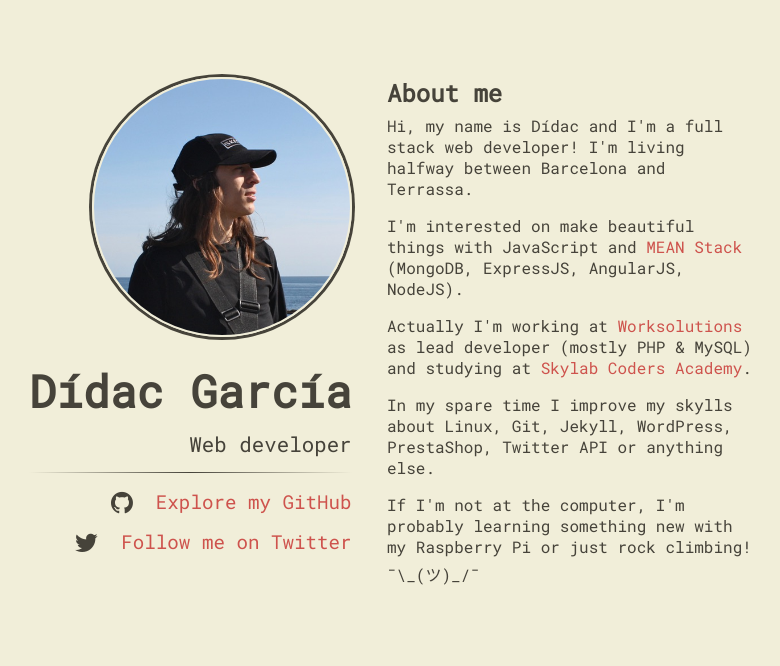
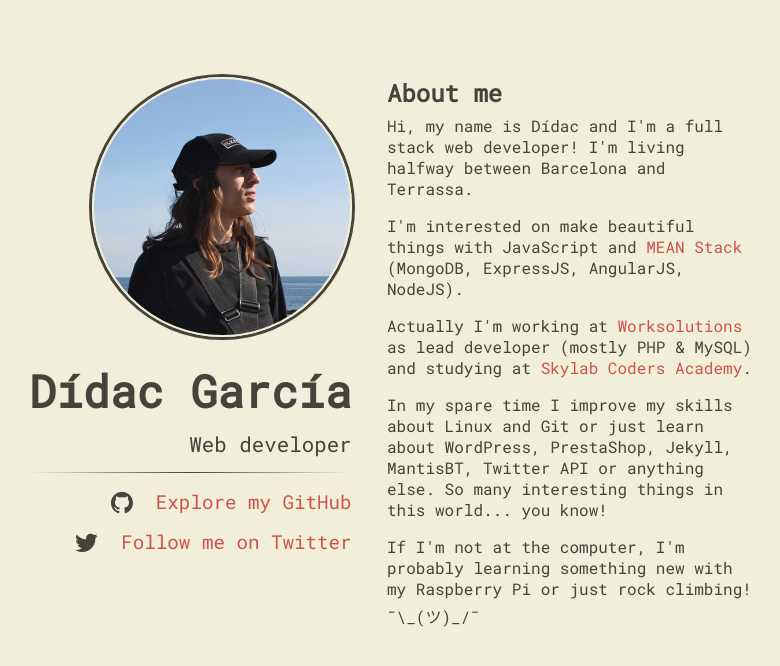
Before and after one commit to didaquis/didaquis, a Jekyll site: the page built from index.html, in a window 1280 px wide. Shown: the top 666 px of the page, without its empty margins (253-1033 px from the left). Built offline with Jekyll 4.4.1, drawn with Linux system fonts in a browser that asks for light colours; nearby versions of some CDN libraries.

Commit message:
Mejora de los textos

```diff
--- a/_includes/content.html
+++ b/_includes/content.html
@@ -2,5 +2,5 @@
 <p>Hi, my name is Dídac and I'm a full stack web developer! I'm living halfway between Barcelona and Terrassa.</p>
 <p>I'm interested on make beautiful things with JavaScript and <a href="https://es.wikipedia.org/wiki/MEAN" target="_blank" title="MEAN stack on Wikipedia">MEAN Stack</a> (MongoDB, ExpressJS, AngularJS, NodeJS).</p>
 <p>Actually I'm working at <a href="https://worksolutions.es" target="_blank" title="Worksolutions">Worksolutions</a> as lead developer (mostly PHP & MySQL) and studying at <a href="http://www.skylabcoders.com/es" target="_blank" title="Skylab Coders Academy">Skylab Coders Academy</a>.</p>
-<p>In my spare time I improve my skylls about Linux, Git, Jekyll, WordPress, PrestaShop, Twitter API or anything else.</p>
+<p>In my spare time I improve my skills about Linux and Git or just learn about WordPress, PrestaShop, Jekyll, MantisBT, Twitter API or anything else. So many interesting things in this world... you know!</p>
 <p>If I'm not at the computer, I'm probably learning something new with my Raspberry Pi or just rock climbing!<br><span style="white-space: nowrap; line-height: 220%;">¯\_(ツ)_/¯</span></p>
```
